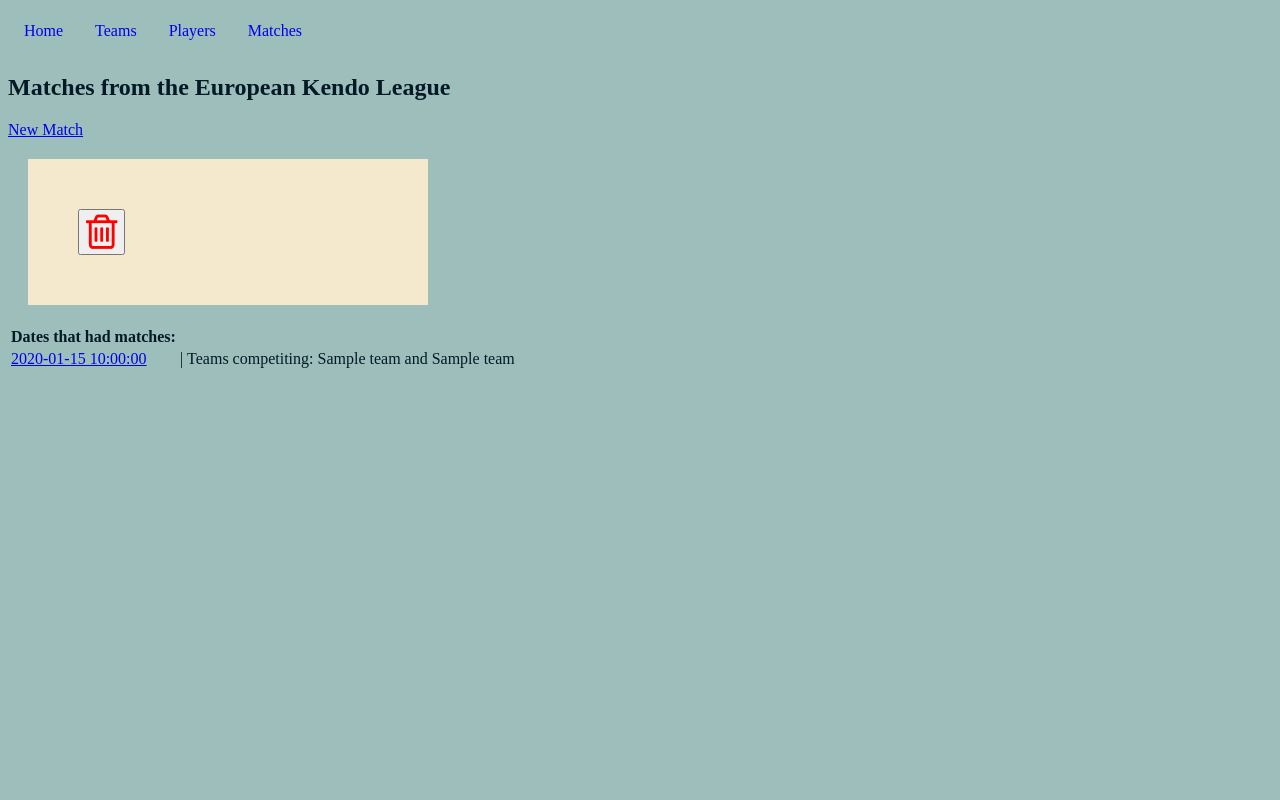
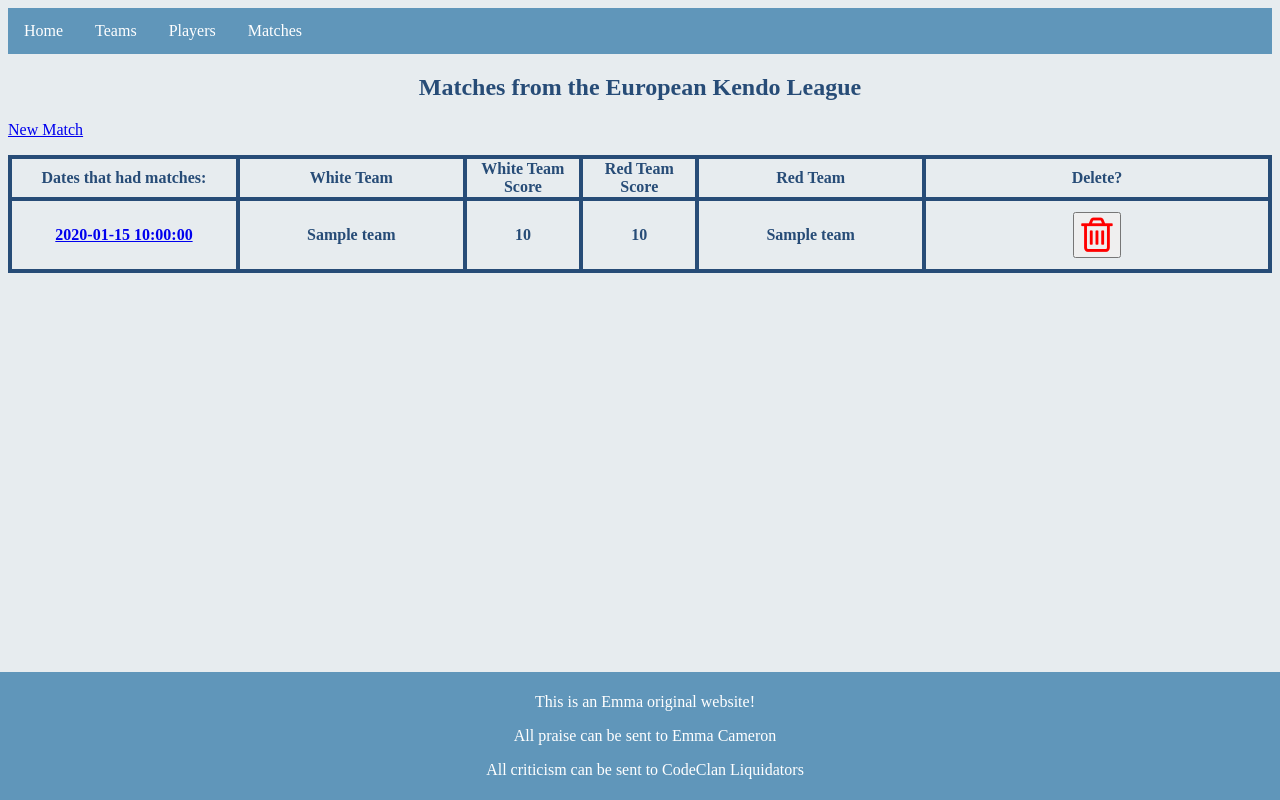
Before and after one commit to Chamshron/week5_project, a Flask app: page /matches in a window 1280 px wide. Run offline with Flask 3, Linux system fonts and the light colour scheme; a database or web service that is not in the repository returns one stand-in record (values such as "Sample title"); lists and menus that the app fills with data are empty; some libraries are stand-ins or nearby versions.

Commit message:
Basic CSS Styling

```diff
--- a/static/css/style.css
+++ b/static/css/style.css
@@ -3,7 +3,7 @@ ul {
     margin: 0;
     padding: 0;
     overflow: hidden;
-    background-color: f4e9cd;
+    background-color: #6096ba;
   }
   li {
     float: left;
@@ -11,7 +11,7 @@ ul {
 
   li a {
     display: block;
-    color: f4e9cd;
+    color: white;
     text-align: center;
     padding: 14px 16px;
     text-decoration: none;
@@ -19,18 +19,45 @@ ul {
   }
 
 body {
-    background-color:#9DBEBB;
-    color: #031926;
+    background-color:#e7ecef;
+    color: #274c77;
 }
 
 div {
-    width: 300px;
-    border: 15px #9DBEBB;
-    padding: 50px;
-    margin: 20px;
-    background-color: #f4e9cd;
+    width: 320px;
+    border: 5px #9DBEBB;
+    padding: 10px;
+    margin: 0px;
   }
 
   h1{
     font-family: 'Times New Roman', Times, serif;
+    text-align: center;
   }
+
+  h3{
+    font-family: 'Times New Roman', Times, serif;
+    text-align: center;
+  }
+
+  table, th, td {
+    border: 1px solid;
+    background-color: #274c77;
+    color:#274c77;
+  }
+
+  th {
+    background-color: #e7ecef;
+  }
+
+  footer{
+    position: absolute;
+    left: 0;
+    bottom: 0;
+    background-color: #6096ba;
+    width: 100%;
+    bottom: 0;
+    padding: 5px;
+    text-align: center;
+    color: white;
+  }
--- a/templates/base.html
+++ b/templates/base.html
@@ -32,4 +32,9 @@
     </section>
     </main>
   </body>
+  <footer>
+    <p>This is an Emma original website!</p>
+    <p>All praise can be sent to Emma Cameron</p>
+    <p>All criticism can be sent to CodeClan Liquidators</p>
+  </footer>
   </html>
--- a/templates/index.html
+++ b/templates/index.html
@@ -2,8 +2,11 @@
 
 {% block content %}
 <h1>Welcome to the European Kendo League</h1>
+<!-- <img src="../facebook_cover_photo-1.png"> -->
 <h3>Run in cooperation with the European Kendo Federation.</h3>
 
 <h3> What is the European Kendo Federation?</h3>
-<p>The European Kendo Federation (EKF) is the overall non profit organization for the traditional Japanese martial arts of Kendo, Jodo and Iaido with more than 40 Member Federations in Europe. We organize European Championships, seminars and gradings, maintain a European Dan Register and support contacts between our members as well as maintaining the relationships on the global level (ZNKR, FIK). Information as to persons and their dan-grades can be found at "Person Grades" (left) and with the the individual federations. For questions relating to dojos, clubs and training (place, time) please primarily contact the relevant Member Federation. The same applies with regard to updates relating to dojos, events or amendments as to individual persons/grades.</p>
+<p>The European Kendo Federation (EKF) is the overall non profit organization for the traditional Japanese martial arts of Kendo, Jodo and Iaido with more than 40 Member Federations in Europe. We organize European Championships, seminars and gradings, maintain a European Dan Register and support contacts between our members as well as maintaining the relationships on the global level (ZNKR, FIK).</p>
+
+<p>Information as to persons and their dan-grades can be found at "Person Grades" (left) and with the the individual federations. For questions relating to dojos, clubs and training (place, time) please primarily contact the relevant Member Federation. The same applies with regard to updates relating to dojos, events or amendments as to individual persons/grades.</p>
 {% endblock %}
--- a/templates/matches/index.html
+++ b/templates/matches/index.html
@@ -7,19 +7,25 @@
   <a class="btn btn--action" href="/matches/new">New Match</a>
 </p>
 
-<table>
+<table style="width:100%">
   <tr>
-    <th>Dates that had matches: </th>
+    <th style="width:20%">Dates that had matches: </th>
+    <th style="width:20%">White Team</th>
+    <th style="width:10%">White Team Score</th>
+    <th style="width:10%">Red Team Score</th>
+    <th style="width:20%">Red Team</th>
+    <th style="width:20%">Delete?</th>
+
   </tr>
-  {% for match in matches %}
   <tr>
-    <td><a href="/matches/{{ match.id }}"> {{match.match_date}} </a></td>
-    <td>|</td>
-    <td>Teams competiting: {{ match.team_a.name }} and {{ match.team_b.name }}</td>
+    {% for match in matches %}
+    <th><a href="/matches/{{ match.id }}"> {{match.match_date}} </a></th>
+    <th> {{ match.team_a.name }}</th>
+    <th> {{ match.team_a_score }}</th>
+    <th> {{ match.team_b_score }}</th>
+    <th> {{ match.team_b.name }}</th>
+    <th> <div class="buttons"><form class="delete-form" action="/matches/{{match.id}}/delete" method="POST"><button class="trash-button"><i class="fa fa-trash-o fa-3x" style="color:red" aria-hidden="true"></i></button></div></th>
   </tr>
-  <div class="buttons">
-    <form class="delete-form" action="/matches/{{match.id}}/delete" method="POST">
-      <button class="trash-button"><i class="fa fa-trash-o fa-3x" style="color:red" aria-hidden="true"></i></button>
     </form>
   {% endfor %}
 </table>
```
Also changed, not shown: console.py (+15 -15 lines), controllers/player_controller.py (+22 -0 lines), db/sports_scoring.sql (+6 -6 lines), repositories/player_repository.py (+6 -5 lines), templates/players/index.html (+17 -3 lines), templates/teams/index.html (+12 -15 lines).
